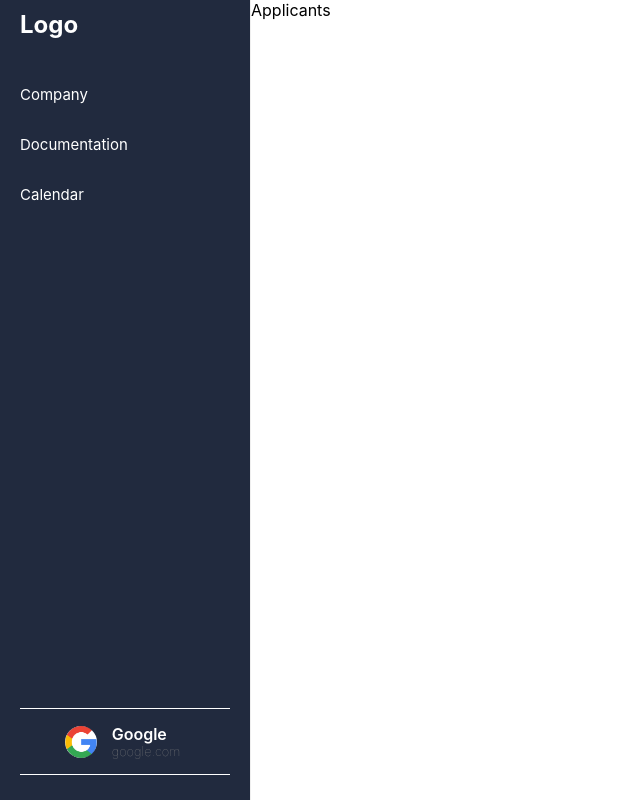
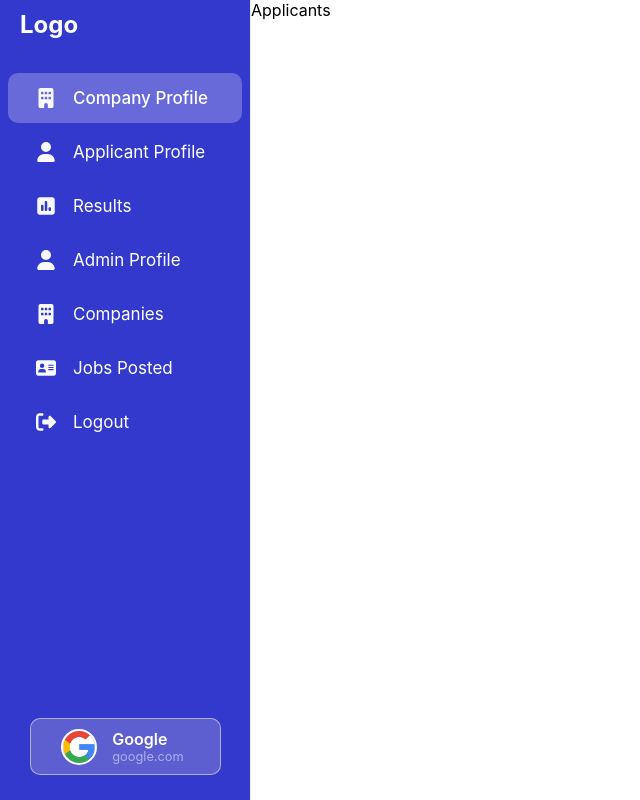
Before and after one commit to NamanAgarwal214/AI-Interview-Platform, a React (Create React App) app in the folder client/: page /admin/dashboard in a window 1280 px wide. Shown: the whole page, without its empty margins (0-640 px from the left). Built offline with nearby package versions, Linux system fonts and the light colour scheme; no server answers.

Commit message:
Sidenav edited

```diff
--- a/client/src/components/SideNavbar.jsx
+++ b/client/src/components/SideNavbar.jsx
@@ -1,28 +1,44 @@
 import React from "react";
 import { Sidebar, Menu, MenuItem, SubMenu } from "react-pro-sidebar";
+import { FontAwesomeIcon } from "@fortawesome/react-fontawesome";
+import {
+  faBuilding,
+  faAddressCard,
+  faRightFromBracket,
+  faUser,
+  faSquarePollVertical,
+} from "@fortawesome/free-solid-svg-icons";
 import "../styles/SideNavbar.css";
 const SideNavbar = () => {
   const menuItemStyles = {
     root: {
-      fontSize: "15px",
+      fontSize: "17px",
       fontWeight: 400,
       color: "#fff",
     },
-    button: {
+    button: ({ active }) => {
       // [`&.${menuClasses.disabled}`]: {
       //   color: themes[theme].menu.disabled.color,
       // },
-      "&:hover": {
-        backgroundColor: "rgb(33, 42, 62,0.1)",
-        color: "black",
-      },
+      return {
+        margin: "4px 8px",
+        borderRadius: "10px",
+        fontWeight: active ? 500 : undefined,
+        backgroundColor: active ? "#676AD8" : undefined,
+        "&:hover": {
+          backgroundColor: "#676AD8",
+          borderRadius: "10px",
+          color: "#fff",
+          fontWeight: 500,
+        },
+      };
     },
     label: ({ open }) => ({
       fontWeight: open ? 600 : undefined,
     }),
   };
   return (
-    <Sidebar breakPoint="lg" backgroundColor="#212a3e">
+    <Sidebar breakPoint="lg" backgroundColor="#3339CD">
       <div className="sidebar">
         <div className="sidebar-head">
           <div className="logo-navbar">Logo</div>
@@ -31,9 +47,85 @@ const SideNavbar = () => {
           <MenuItem> Pie charts </MenuItem>
           <MenuItem> Line charts </MenuItem>
         </SubMenu> */}
-            <MenuItem> Company </MenuItem>
-            <MenuItem> Documentation </MenuItem>
-            <MenuItem> Calendar </MenuItem>
+            <MenuItem
+              icon={
+                <FontAwesomeIcon
+                  icon={faBuilding}
+                  style={{ color: "#f7f9fc", width: "20px", height: "20px" }}
+                />
+              }
+              active={true}
+            >
+              {" "}
+              Company Profile{" "}
+            </MenuItem>
+
+            <MenuItem
+              icon={
+                <FontAwesomeIcon
+                  icon={faUser}
+                  style={{ color: "#f7f9fc", width: "20px", height: "20px" }}
+                />
+              }
+            >
+              {" "}
+              Applicant Profile{" "}
+            </MenuItem>
+            <MenuItem
+              icon={
+                <FontAwesomeIcon
+                  icon={faSquarePollVertical}
+                  style={{ color: "#f7f9fc", width: "20px", height: "20px" }}
+                />
+              }
+            >
+              {" "}
+              Results{" "}
+            </MenuItem>
+            <MenuItem
+              icon={
+                <FontAwesomeIcon
+                  icon={faUser}
+                  style={{ color: "#f7f9fc", width: "20px", height: "20px" }}
+                />
+              }
+            >
+              {" "}
+              Admin Profile{" "}
+            </MenuItem>
+            <MenuItem
+              icon={
+                <FontAwesomeIcon
+                  icon={faBuilding}
+                  style={{ color: "#f7f9fc", width: "20px", height: "20px" }}
+                />
+              }
+            >
+              {" "}
+              Companies{" "}
+            </MenuItem>
+            <MenuItem
+              icon={
+                <FontAwesomeIcon
+                  icon={faAddressCard}
+                  style={{ color: "#f7f9fc", width: "20px", height: "20px" }}
+                />
+              }
+            >
+              {" "}
+              Jobs Posted{" "}
+            </MenuItem>
+            <MenuItem
+              icon={
+                <FontAwesomeIcon
+                  icon={faRightFromBracket}
+                  style={{ color: "#f7f9fc", width: "20px", height: "20px" }}
+                />
+              }
+            >
+              {" "}
+              Logout{" "}
+            </MenuItem>
           </Menu>
         </div>
         <div className="sidebar-footer">
--- a/client/src/styles/SideNavbar.css
+++ b/client/src/styles/SideNavbar.css
@@ -25,13 +25,18 @@
 }
 .about-company {
   justify-content: center;
-  width: 100%;
+  width: 90%;
   display: flex;
   flex-direction: row;
   gap: 10px;
-  border-top: 1px solid #fff;
-  border-bottom: 1px solid #fff;
-  padding: 10px 0;
+  background-color: #5d5ed0;
+  border-radius: 10px;
+  border: 1px solid rgb(255, 255, 255, 0.5);
+  padding: 5px 0;
+}
+.about-company:hover {
+  background-color: rgb(93, 94, 208, 0.5);
+  cursor: pointer;
 }
 .company-logo {
   display: flex;
@@ -41,6 +46,7 @@
   height: 2rem;
   width: 2rem;
   border-radius: 50%;
+  border: 2px solid #fff;
 }
 .company-info {
   display: flex;
@@ -54,8 +60,8 @@
 }
 .company-email {
   display: flex;
-  color: grey;
+  color: rgb(255, 255, 255, 0.5);
 
   font-size: 0.8rem;
-  font-weight: 100;
+  font-weight: 400;
 }
```
